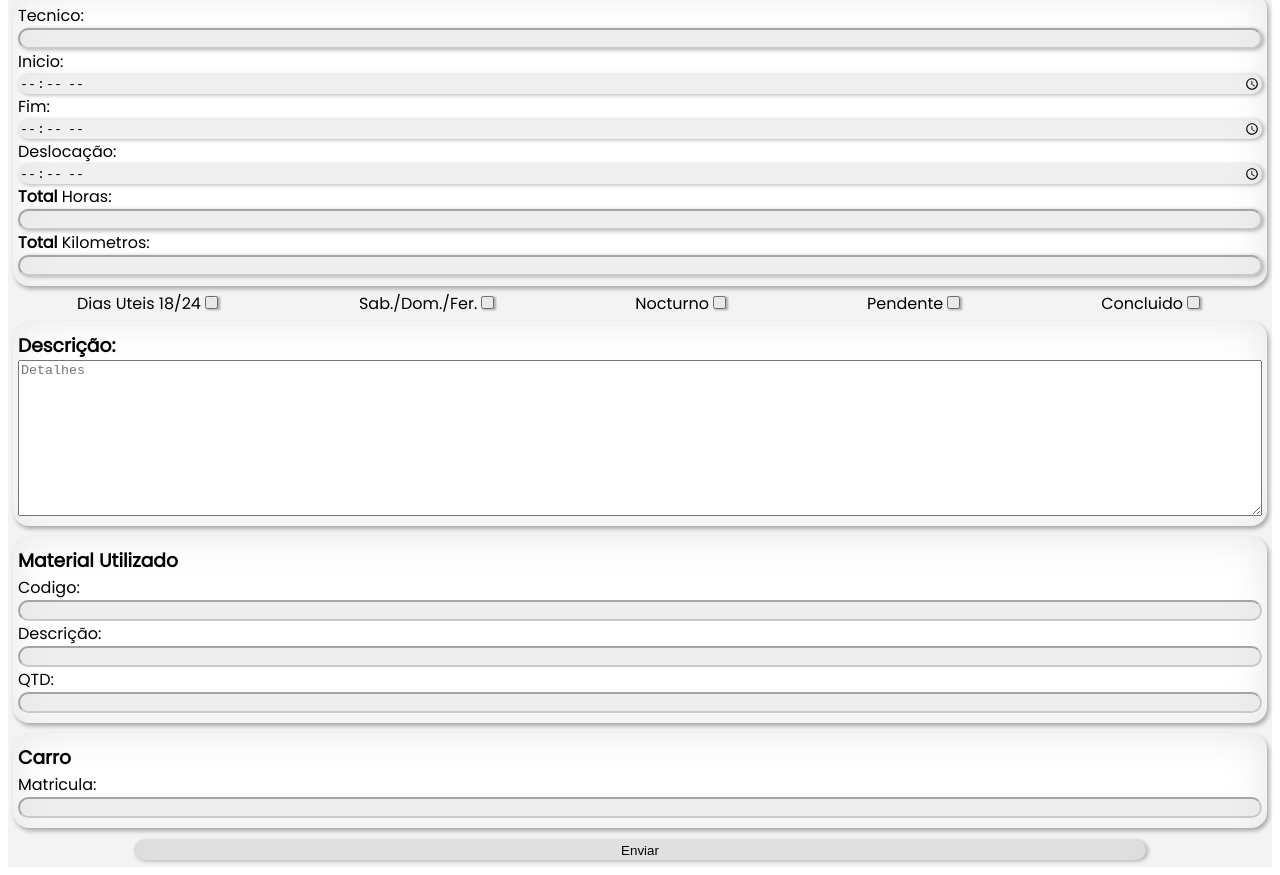
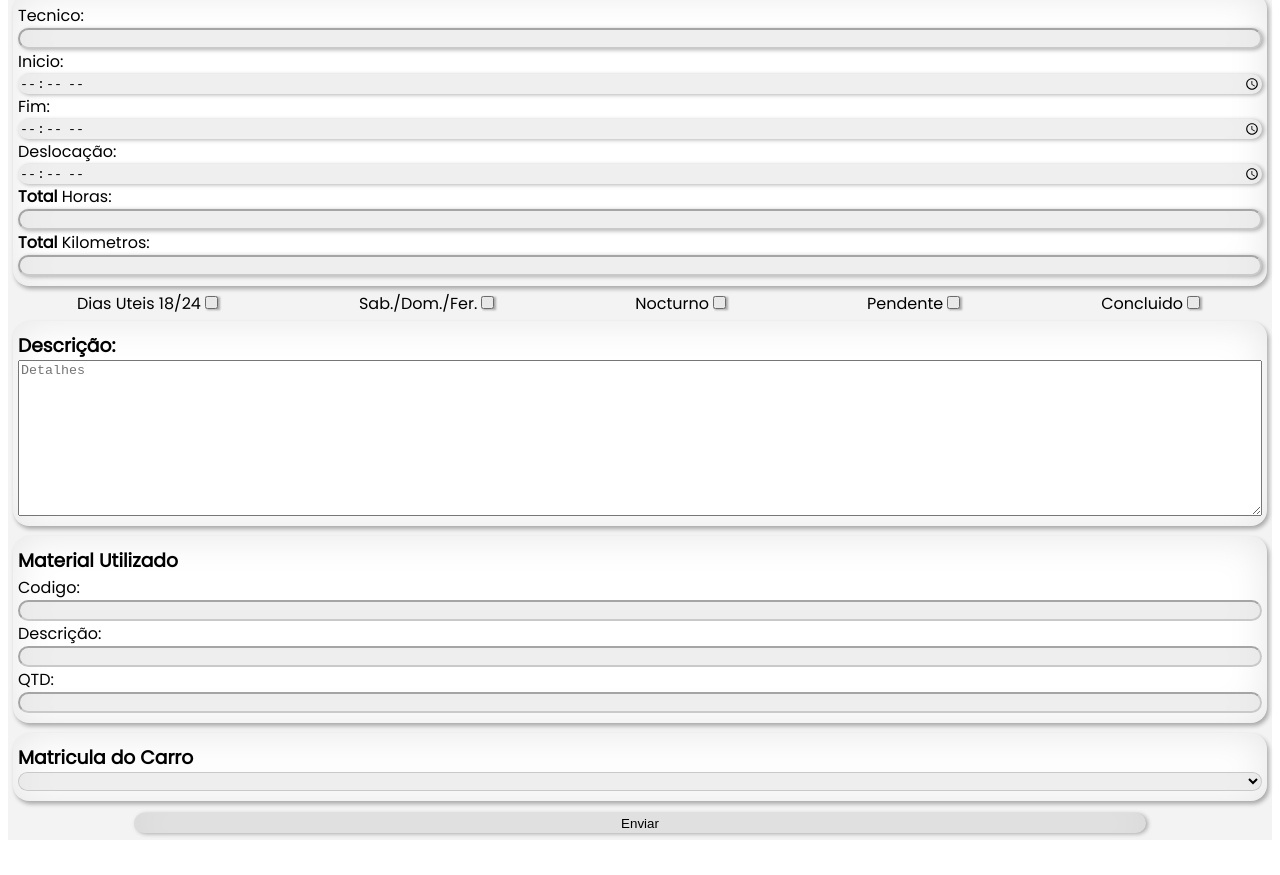
Before and after one commit to gandroide/formularioRelatorio, a Gatsby site: page /components/formularioDeServicio in a window 1280 px wide. Shown: the part 765-1640 px from the top of the page. After the commit the page ends 1613 px from the top, so only its background shows below. Built offline with nearby package versions, Linux system fonts and the light colour scheme; Gatsby itself is replaced by a stand-in of ours.

Commit message:
matriculas en select

```diff
--- a/src/pages/components/formularioDeServicio.js
+++ b/src/pages/components/formularioDeServicio.js
@@ -234,9 +234,16 @@ class Relatorio extends Component {
                     </div>
 
                     <div className={carro}>
-                        <h3>Carro</h3>
-                        <label htmlFor="carro">Matricula:</label>
-                        <input type="text" id="carro" onChange={this.handleChange} name="carro"/>
+                        <h3>Matricula do Carro</h3>
+                        <select name="carro">
+                            <option value="nenhum carro foi usado"> </option>
+                            <option value="98-QM-75 CITROEN">98-QM-75 CITROEN</option>
+                            <option value="68-QC-66 PEUGEOT">68-QC-66 PEUGEOT</option>
+                            <option value="31-PP-93 VOLKSWAGEM">31-PP-93 VOLKSWAGEM</option>
+                            <option value="11-AF-25 CLIO">11-AF-25 CLIO</option>
+                            <option value="31-58-XR CLIO">31-58-XR CLIO</option>
+                        </select>
+
                     </div>
                     <button>Enviar</button>
                 </form>
--- a/src/pages/components/style.module.scss
+++ b/src/pages/components/style.module.scss
@@ -312,7 +312,7 @@ button {
   background: white;
   box-shadow:2px 3px 4px rgba(0, 0, 0, 0.3), 0 0 40px rgba(0, 0, 0, 0.1) inset;
 
-  input[type=text] {
+  select {
       background-color: white;
       color: black;
       border-radius: 1em;
```
